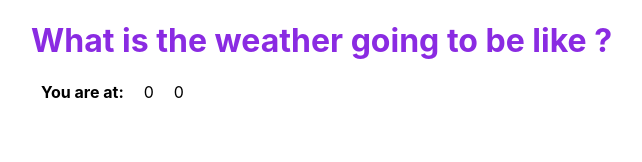
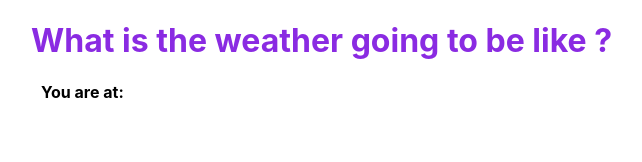
Before and after one commit to mike-source/honest-weather-app, a Next.js app: page /test in a window 1280 px wide. Shown: the top 162 px of the page, without its empty margins (225-867 px from the left). Built offline with nearby package versions, Linux system fonts and the light colour scheme; no server answers.

Commit message:
get coords using useGeolocation() hook from ‘react-use’ lib

```diff
--- a/components/LocationForecast.js
+++ b/components/LocationForecast.js
@@ -1,45 +1,20 @@
-import React, { useState, useEffect } from 'react';
+import React from 'react';
+import { useGeolocation } from 'react-use';
 import { Location } from './Location.js';
 import { Weather } from './Weather.js';
 
 const LocationForecast = () => {
-  // default state is to locate user on null island
-  // https://en.wikipedia.org/wiki/Null_Island
-  const [coords, setCoords] = useState({ lat: 0, long: 0, geoip: false });
+  // TO DO: Find a better way to get location via react hook as this is v.buggy
+  const position = useGeolocation();
 
-  // first find out where they are:
-  useEffect(() => {
-    const getLocation = async () => {
-      if ('geolocation' in navigator) {
-        // browser geolocation available, use it:
-        navigator.geolocation.getCurrentPosition((position) => {
-          setCoords({
-            lat: position.coords.latitude,
-            long: position.coords.longitude,
-            geoip: false,
-          });
-        });
-      } else {
-        // browser geolocation NOT available, use freegeoip.app:
-        const response = await fetch(`https://freegeoip.app/json/`).then(
-          (response) => response.json()
-        );
-        setCoords({
-          lat: response.latitude,
-          long: response.longitude,
-          geoip: true,
-        });
-      }
-    };
-    getLocation();
-  }, []);
-
-  //return <div>{JSON.stringify(coords)}</div>;
+  console.log(position);
 
   return (
     <>
-      {coords.geoip && <h2>Used GEOIP</h2>}
-      <Location latitude={coords.lat} longitude={coords.long}></Location>
+      <Location
+        latitude={position.latitude}
+        longitude={position.longitude}
+      ></Location>
     </>
   );
 };
--- a/package.json
+++ b/package.json
@@ -11,7 +11,8 @@
   "dependencies": {
     "next": "11.0.1",
     "react": "17.0.2",
-    "react-dom": "17.0.2"
+    "react-dom": "17.0.2",
+    "react-use": "^17.2.4"
   },
   "devDependencies": {
     "eslint": "7.29.0",
```
Also changed, not shown: 1 other file (tests, documents, lock files or other folders).
